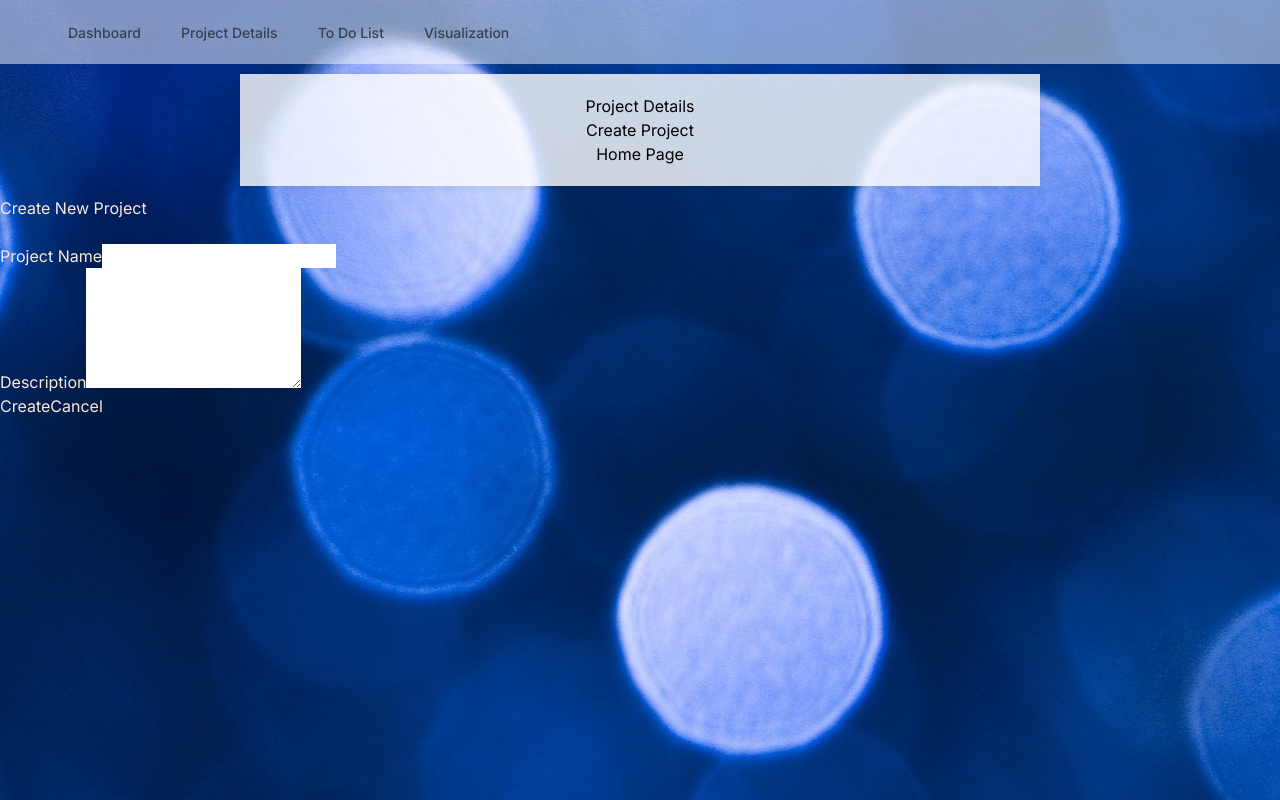
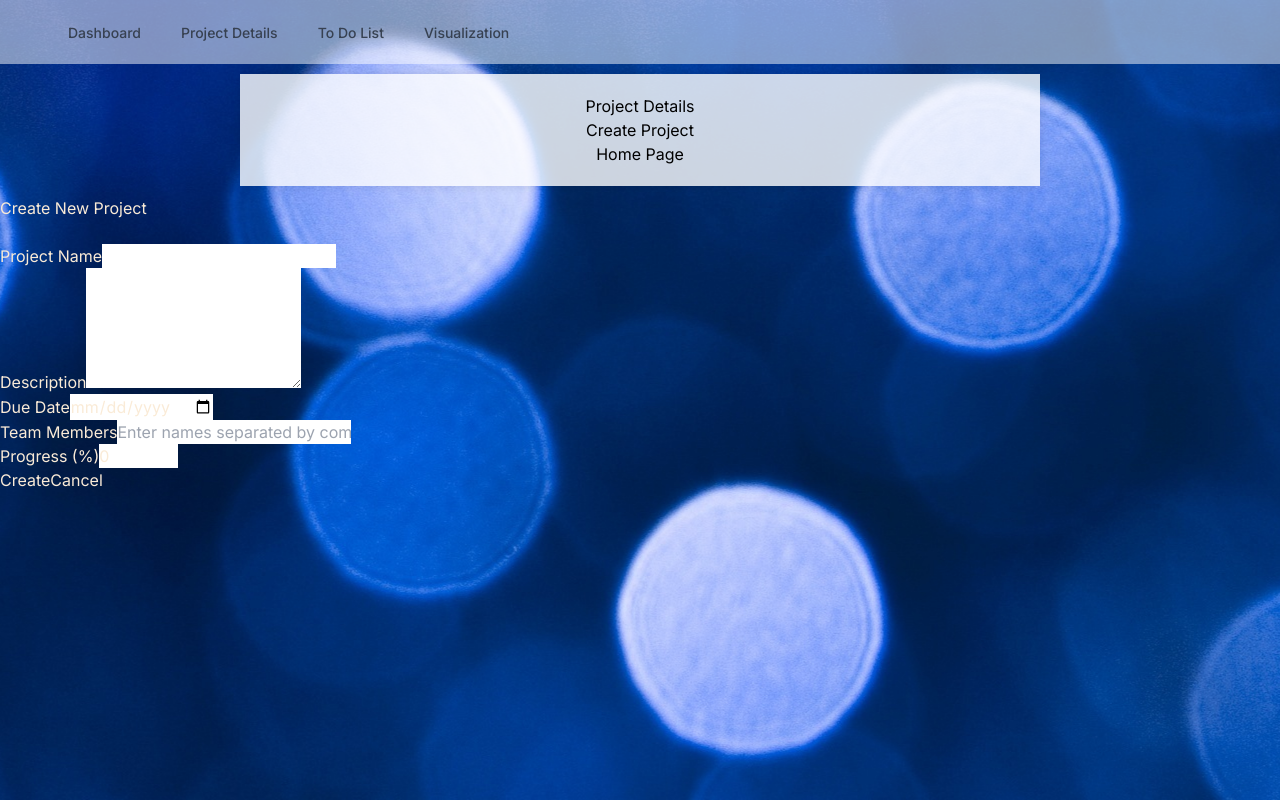
Before and after one commit to Sergei137/cprg-306-Final-Project, a Next.js app: page /projectDetails in a window 1280 px wide. Both pictures are taken after a click on the button "Create Project". Built offline with nearby package versions, Linux system fonts and the light colour scheme.

Commit message:
minor changes for project details

```diff
--- a/app/projectDetails/components/CreateProject.js
+++ b/app/projectDetails/components/CreateProject.js
@@ -6,6 +6,9 @@ const CreateProject = ({ save }) => {
   const [modal, setModal] = useState(false);
   const [projectName, setProjectName] = useState('');
   const [projectDescription, setProjectDescription] = useState('');
+  const [dueDate, setDueDate] = useState('');
+  const [teamMembers, setTeamMembers] = useState('');
+  const [progress, setProgress] = useState(0);
 
   const toggle = () => {
     setModal(!modal);
@@ -13,21 +16,41 @@ const CreateProject = ({ save }) => {
 
   const handleChange = (e) => {
     const { name, value } = e.target;
-    if (name === 'projectName') {
-      setProjectName(value);
-    } else if (name === 'projectDescription') {
-      setProjectDescription(value);
+    switch (name) {
+      case 'projectName':
+        setProjectName(value);
+        break;
+      case 'projectDescription':
+        setProjectDescription(value);
+        break;
+      case 'dueDate':
+        setDueDate(value);
+        break;
+      case 'teamMembers':
+        setTeamMembers(value);
+        break;
+      case 'progress':
+        setProgress(value);
+        break;
+      default:
+        break;
     }
   };
 
   const handleSave = () => {
     let projectObj = {
       Name: projectName,
-      Description: projectDescription
+      Description: projectDescription,
+      Duedate: dueDate,
+      Teammember: teamMembers.split(',').map(member => member.trim()), // Assuming team members are comma-separated
+      Progress: parseInt(progress, 10)
     };
     save(projectObj);
     setProjectName('');
     setProjectDescription('');
+    setDueDate('');
+    setTeamMembers('');
+    setProgress(0);
     toggle();
   };
 
@@ -58,6 +81,43 @@ const CreateProject = ({ save }) => {
                 name="projectDescription"
               />
             </div>
+          {/* Existing fields for name and description */}
+            {/* New field for due date */}
+            <div className="form-group">
+              <label>Due Date</label>
+              <input
+                type="date"
+                className="form-control"
+                value={dueDate}
+                onChange={handleChange}
+                name="dueDate"
+              />
+            </div>
+            {/* New field for team members */}
+            <div className="form-group">
+              <label>Team Members</label>
+              <input
+                type="text"
+                className="form-control"
+                value={teamMembers}
+                onChange={handleChange}
+                name="teamMembers"
+                placeholder="Enter names separated by commas"
+              />
+            </div>
+            {/* New field for progress */}
+            <div className="form-group">
+              <label>Progress (%)</label>
+              <input
+                type="number"
+                className="form-control"
+                value={progress}
+                onChange={handleChange}
+                name="progress"
+                min="0"
+                max="100"
+              />
+            </div>
           </form>
         </ModalBody>
         <ModalFooter>
--- a/app/projectDetails/components/EditProject.js
+++ b/app/projectDetails/components/EditProject.js
@@ -5,11 +5,17 @@ import { Button, Modal, ModalHeader, ModalBody, ModalFooter } from 'reactstrap';
 const EditProject = ({ project, onSave, onCancel }) => {
   const [projectName, setProjectName] = useState('');
   const [projectDescription, setProjectDescription] = useState('');
+  const [dueDate, setDueDate] = useState('');
+  const [teamMembers, setTeamMembers] = useState('');
+  const [progress, setProgress] = useState(0);
 
   useEffect(() => {
     if (project) {
       setProjectName(project.Name);
       setProjectDescription(project.Description);
+      setDueDate(project.Duedate || '');
+      setTeamMembers(project.Teammember ? project.Teammember.join(', ') : '');
+      setProgress(project.Progress || 0);
     }
   }, [project]);
 
@@ -17,7 +23,10 @@ const EditProject = ({ project, onSave, onCancel }) => {
     onSave({
       ...project,
       Name: projectName,
-      Description: projectDescription
+      Description: projectDescription,
+      Duedate: dueDate,
+      Teammember: teamMembers.split(',').map(member => member.trim()), // Assuming team members are comma-separated
+      Progress: parseInt(progress, 10)
     });
   };
 
@@ -46,6 +55,42 @@ const EditProject = ({ project, onSave, onCancel }) => {
               name="projectDescription"
             />
           </div>
+        {/* New field for due date */}
+        <div className="form-group">
+            <label>Due Date</label>
+            <input
+              type="date"
+              className="form-control"
+              value={dueDate}
+              onChange={e => setDueDate(e.target.value)}
+              name="dueDate"
+            />
+          </div>
+          {/* New field for team members */}
+          <div className="form-group">
+            <label>Team Members</label>
+            <input
+              type="text"
+              className="form-control"
+              value={teamMembers}
+              onChange={e => setTeamMembers(e.target.value)}
+              name="teamMembers"
+              placeholder="Enter names separated by commas"
+            />
+          </div>
+
+          <div className="form-group">
+            <label>Progress (%)</label>
+            <input
+              type="number"
+              className="form-control"
+              value={progress}
+              onChange={e => setProgress(e.target.value)}
+              name="progress"
+              min="0"
+              max="100"
+            />
+          </div>
         </form>
       </ModalBody>
       <ModalFooter>
--- a/app/projectDetails/page.js
+++ b/app/projectDetails/page.js
@@ -10,24 +10,28 @@ const ProjectDetailsPage = () => {
   const [editingProject, setEditingProject] = useState(null);
 
   useEffect(() => {
+    // Load projects from local storage
     const savedProjects = JSON.parse(localStorage.getItem('projects')) || [];
     setProjects(savedProjects);
   }, []);
 
   const handleSaveProject = (projectObj) => {
+    let updatedProjects = [];
+
+    // Check if we are editing an existing project
     if (editingProject) {
-
-      const updatedProjects = projects.map(p =>
+      updatedProjects = projects.map(p =>
         p.id === editingProject.id ? { ...p, ...projectObj } : p
       );
-      setProjects(updatedProjects);
-      localStorage.setItem('projects', JSON.stringify(updatedProjects));
     } else {
+      // Add a new project
+      const newProject = { ...projectObj, id: Date.now() };
+      updatedProjects = [...projects, newProject];
+    }
 
-      const newProjects = [...projects, { ...projectObj, id: Date.now() }];
-      setProjects(newProjects);
-      localStorage.setItem('projects', JSON.stringify(newProjects));
-    }
+    // Update the state and local storage
+    setProjects(updatedProjects);
+    localStorage.setItem('projects', JSON.stringify(updatedProjects));
     setEditingProject(null);
   };
 
@@ -46,18 +50,28 @@ const ProjectDetailsPage = () => {
       <NavBar />
       <div className='content-container'>
         <h2>Project Details</h2>
-        <CreateProject save={handleSaveProject} project={editingProject} />
+        <CreateProject save={handleSaveProject} />
         {projects.map((project, index) => (
           <div key={index}>
             <p><strong>Project Name:</strong> {project.Name}</p>
             <p><strong>Description:</strong> {project.Description}</p>
+            <p><strong>Due Date:</strong> {project.Duedate}</p>
+            <p><strong>Team Member:</strong> {project.Teammember}</p>
+            <p><strong>Progress:</strong> {project.Progress}%</p>
+            <progress value={project.Progress} max="100"></progress>
             <button onClick={() => handleEditProject(project)}>Edit</button>
             <button onClick={() => handleDeleteProject(project.id)}>Delete</button>
           </div>
         ))}
         <Link href="/">Home Page</Link>
       </div>
-      {editingProject && <EditProjectModal project={editingProject} save={handleSaveProject} />}
+      {editingProject && (
+        <EditProjectModal
+          project={editingProject}
+          onSave={handleSaveProject}
+          onCancel={() => setEditingProject(null)}
+        />
+      )}
     </main>
   );
 };
```
